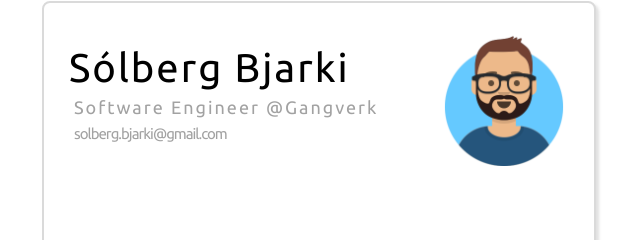
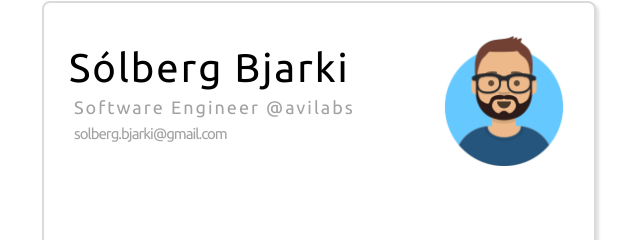
Before and after one commit to solberg/solberg.github.io, a plain HTML site: page index.html in a window 1280 px wide. Shown: the part 153-393 px from the top of the page, 321-961 px from the left. Drawn offline with Linux system fonts and the light colour scheme.

Commit message:
Update index.html (#1)
change workplace

```diff
--- a/index.html
+++ b/index.html
@@ -20,7 +20,7 @@
           <div class="avatar_nose" onclick="squeaky();"></div>
         </div>
         <h1>Sólberg Bjarki</h1>
-        <h2>Software Engineer <a alt="Gangverk" href="https://gangverk.is">@Gangverk</a></h2>
+        <h2>Software Engineer <a alt="avilabs" href="https://avilabs.is/">@avilabs</a></h2>
         <h3><a href="mailto:solberg.bjarki@gmail.com">solberg.bjarki@gmail.com</a></h3>
         <ul class="links">
           <li><a href="https://www.facebook.com/solberg.bjarki"><i class="fa fa-facebook-square"></i></a></li>
```
